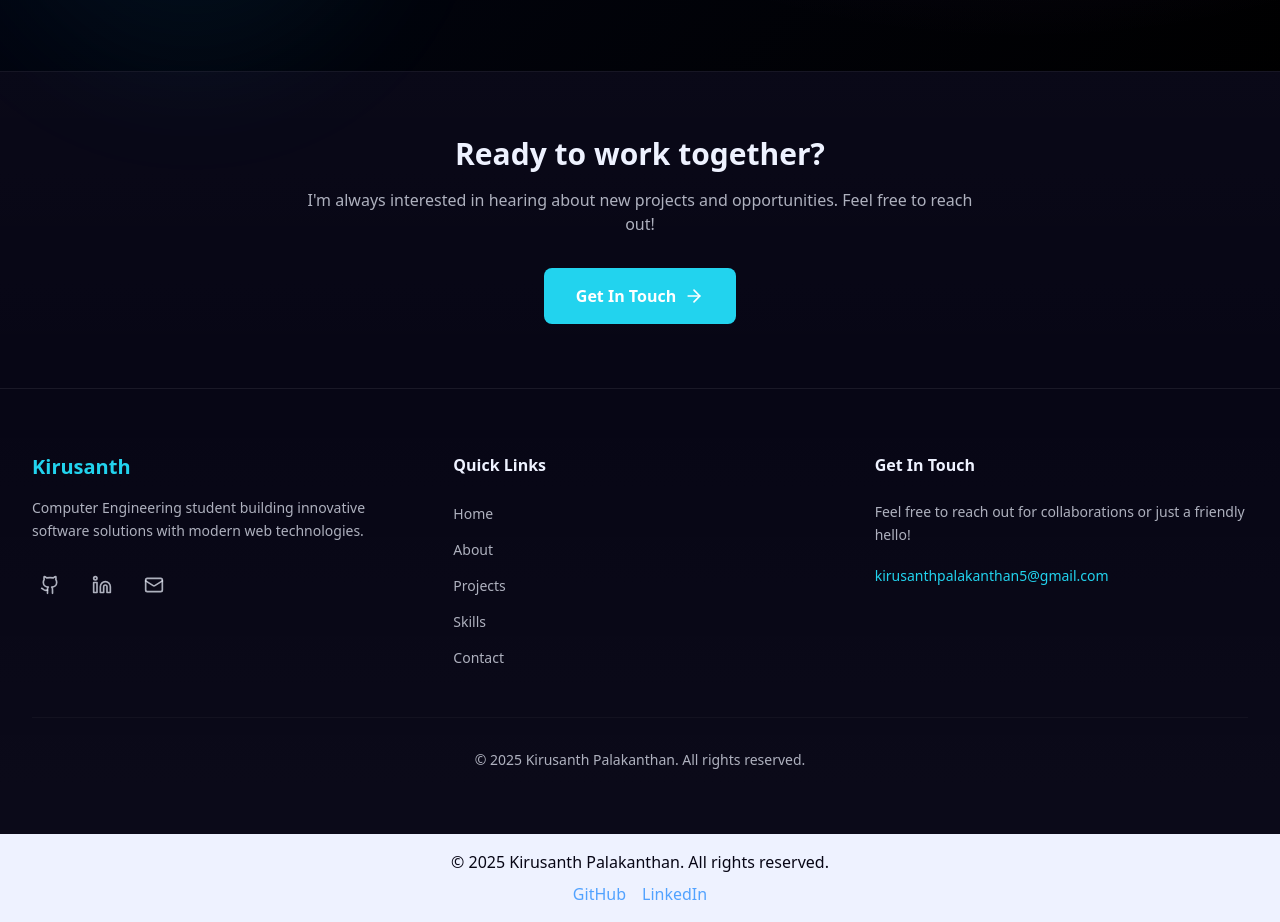
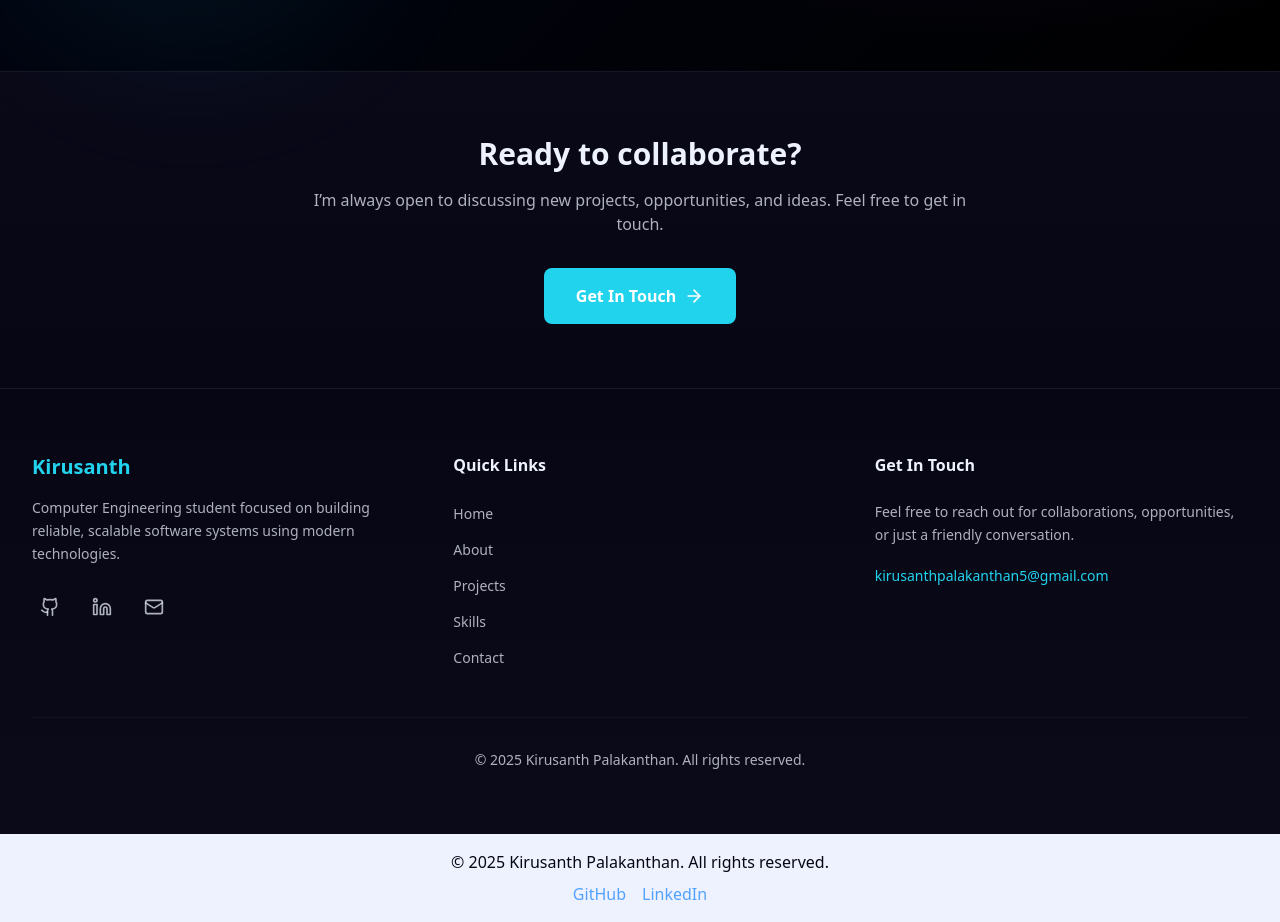
Before and after one commit to Kirusanth290/personal-website, a Next.js app: page / in a window 1280 px wide. Shown: the part 2320-3242 px from the top of the page. Built offline with nearby package versions, Linux system fonts and the light colour scheme.

Commit message:
Update homepage content

```diff
--- a/app/page.tsx
+++ b/app/page.tsx
@@ -240,10 +240,10 @@ export default function HomePage() {
 
         <div className="max-w-7xl mx-auto px-4 sm:px-6 lg:px-8 text-center relative z-10">
           <h3 className="text-3xl font-bold text-[var(--foreground)] mb-4">
-            Ready to work together?
+            Ready to collaborate?
           </h3>
           <p className="text-[var(--text-secondary)] mb-8 max-w-2xl mx-auto">
-            I'm always interested in hearing about new projects and opportunities. Feel free to reach out!
+            I’m always open to discussing new projects, opportunities, and ideas. Feel free to get in touch.
           </p>
           <Link
             href="/contact"
@@ -263,7 +263,7 @@ export default function HomePage() {
             <div>
               <h3 className="text-xl font-bold text-[var(--accent)] mb-4">Kirusanth</h3>
               <p className="text-sm text-[var(--text-secondary)] mb-6 leading-relaxed">
-                Computer Engineering student building innovative software solutions with modern web technologies.
+                Computer Engineering student focused on building reliable, scalable software systems using modern technologies.
               </p>
               <div className="flex gap-4">
                 <a
@@ -330,7 +330,7 @@ export default function HomePage() {
             <div>
               <h4 className="font-semibold text-[var(--foreground)] mb-6">Get In Touch</h4>
               <p className="text-sm text-[var(--text-secondary)] mb-4 leading-relaxed">
-                Feel free to reach out for collaborations or just a friendly hello!
+                Feel free to reach out for collaborations, opportunities, or just a friendly conversation.
               </p>
               <a
                 href={`mailto:${person.email}`}
```
